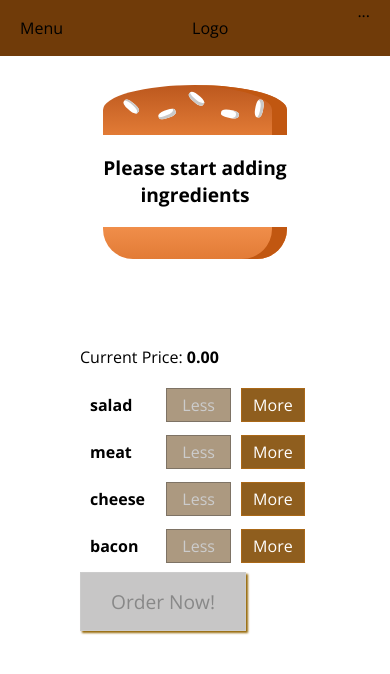
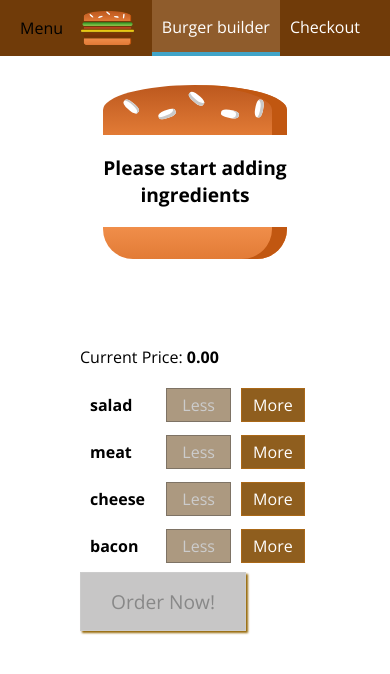
Before and after one commit to yousefalsatouf/burger-app-react, a React app: page / in a window 390 px wide. Shown: the top 674 px of the page. Built offline with nearby package versions, Linux system fonts and the light colour scheme.

Commit message:
working on the nav mobile

```diff
--- /dev/null
+++ b/src/components/Logo/Logo.css
@@ -0,0 +1,11 @@
+.Logo
+{
+    padding: 8px;
+    height: 90%;
+    box-sizing: border-box;
+}
+
+.Logo img
+{
+    height: 100%;
+}
--- /dev/null
+++ b/src/components/Logo/Logo.js
@@ -0,0 +1,11 @@
+import React from 'react';
+import burgerLogo from '../../assets/images/burger-logo.png';
+import classes from './Logo.css'
+
+const Logo = (props) => (
+    <div className={classes.Logo}>
+        <img src={burgerLogo} alt="here is a burger logo !"/>
+    </div>
+);
+
+export default Logo;
--- /dev/null
+++ b/src/components/Navigation/NavigetionItems/NavigationItem/NavigationItem.css
@@ -0,0 +1,28 @@
+.NavigationItem
+{
+    margin: 0;
+    box-sizing: border-box;
+    display: flex;
+    height: 100%;
+    align-items: center;
+}
+
+.NavigationItem a
+{
+    color: white;
+    text-decoration: none;
+    height: 100%;
+    padding: 16px 10px;
+    border-bottom: 4px solid transparent;
+    box-sizing: border-box;
+    display: block;
+}
+
+.NavigationItem a:hover,
+.NavigationItem a:active,
+.NavigationItem a.active
+{
+    background-color: #8F5C2C;
+    border-bottom: 4px solid #40A4C8;
+    color: white;
+}
--- /dev/null
+++ b/src/components/Navigation/NavigetionItems/NavigationItem/NavigationItem.js
@@ -0,0 +1,13 @@
+import React from 'react';
+import classes from './NavigationItem.css';
+
+const NavigationItem = (props) => (
+    <li className={classes.NavigationItem}>
+        <a
+            href={props.link }
+            className={props.active ? classes.active : null}
+        >{props.children}</a>
+    </li>
+);
+
+export default NavigationItem;
--- /dev/null
+++ b/src/components/Navigation/NavigetionItems/NavigationItems.css
@@ -0,0 +1,9 @@
+.NavigationItems
+{
+    margin: 0;
+    padding: 0;
+    list-style: none;
+    display: flex;
+    align-items: center;
+    height: 100%;
+}
--- /dev/null
+++ b/src/components/Navigation/NavigetionItems/NavigationItems.js
@@ -0,0 +1,12 @@
+import React from 'react';
+import classes from './NavigationItems.css';
+import NavigationItem from "./NavigationItem/NavigationItem";
+
+const NavigationItems = (props) => (
+    <ul className={classes.NavigationItems}>
+        <NavigationItem link="/" active>Burger builder</NavigationItem>
+        <NavigationItem link="/">Checkout</NavigationItem>
+    </ul>
+);
+
+export default NavigationItems;
--- a/src/components/Navigation/Toolbar/Toolbar.js
+++ b/src/components/Navigation/Toolbar/Toolbar.js
@@ -1,12 +1,15 @@
 import React from 'react';
 import classes from './Toolbar.css';
+import Logo from "../../Logo/Logo";
+import NavigationItems from "../NavigetionItems/NavigationItems";
+import NavigationItem from "../NavigetionItems/NavigationItem/NavigationItem";
 
 const Toolbar = (props) => (
     <header className={classes.Toolbar}>
         <div>Menu</div>
-        <div>Logo</div>
+        <Logo />
         <nav>
-            ...
+            <NavigationItems />
         </nav>
     </header>
 );
```
Also changed, not shown: src/assets/images/burger-logo.png (added).
